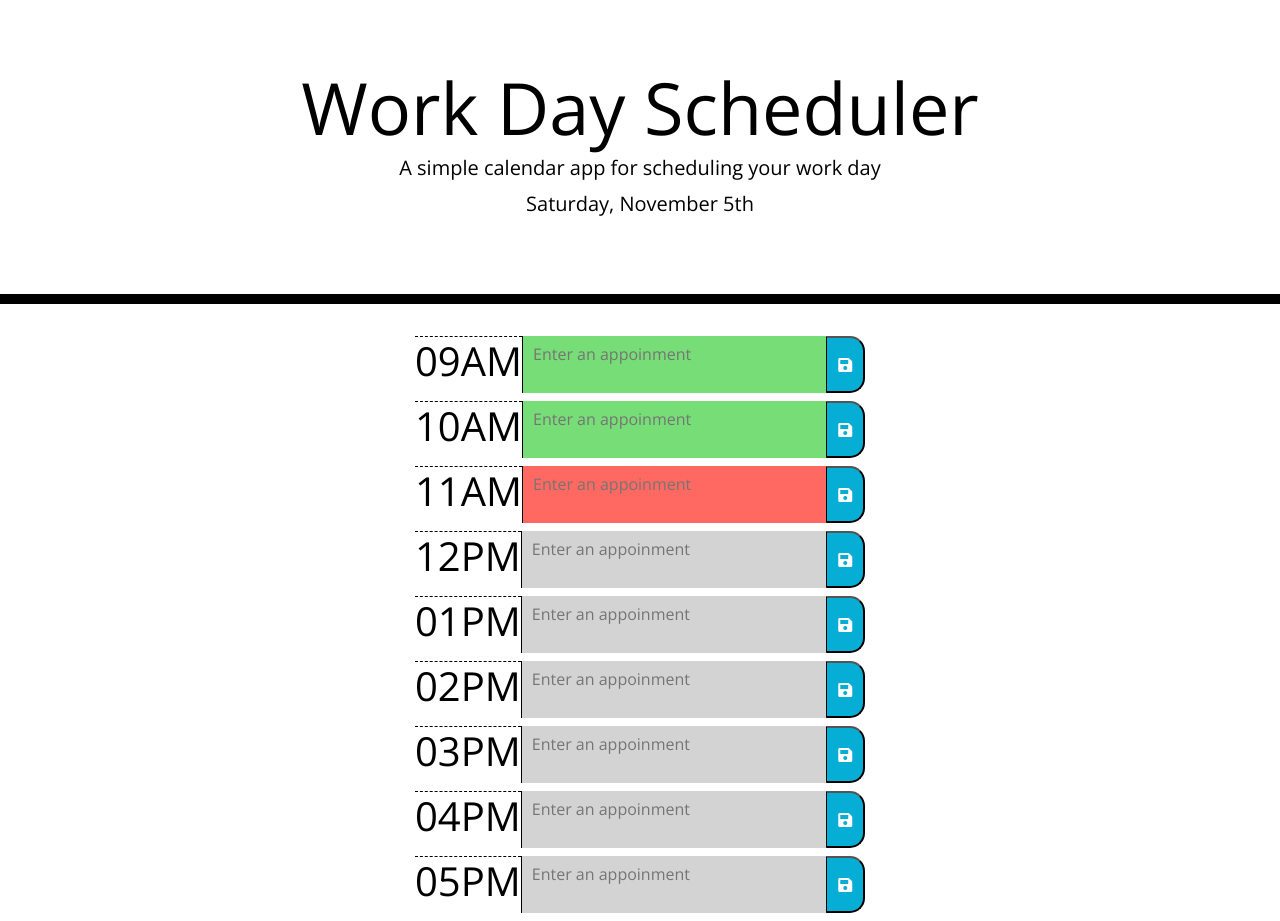
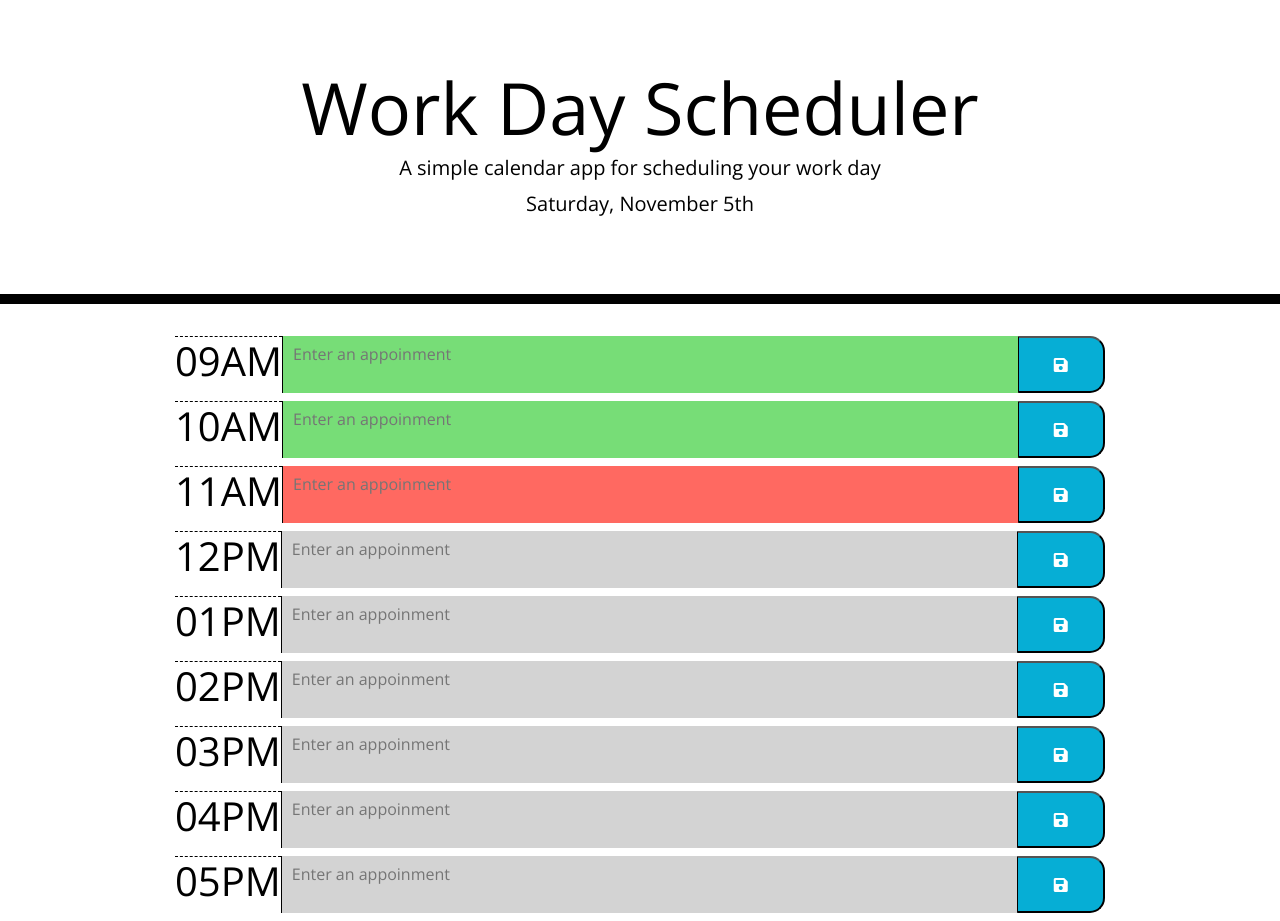
Before and after one commit to z20axa/Work-Day-Scheduler, a plain HTML site: page index.html in a window 1280 px wide. Drawn offline with nearby package versions, Linux system fonts and the light colour scheme.

Commit message:
Revises CSS media size displays

```diff
--- a/style.css
+++ b/style.css
@@ -96,21 +96,3 @@ textarea {
         max-width: 960px;
     }
 }
-
-@media (min-width: 768px){
-    .container{
-        max-width: 720px;
-    }
-}
-
-@media (min-width: 576px){
-    .container{
-        max-width: 540px;
-    }
-}
-
-@media (min-width: 500px){
-    .container{
-        max-width: 480px;
-    }
-}
```
